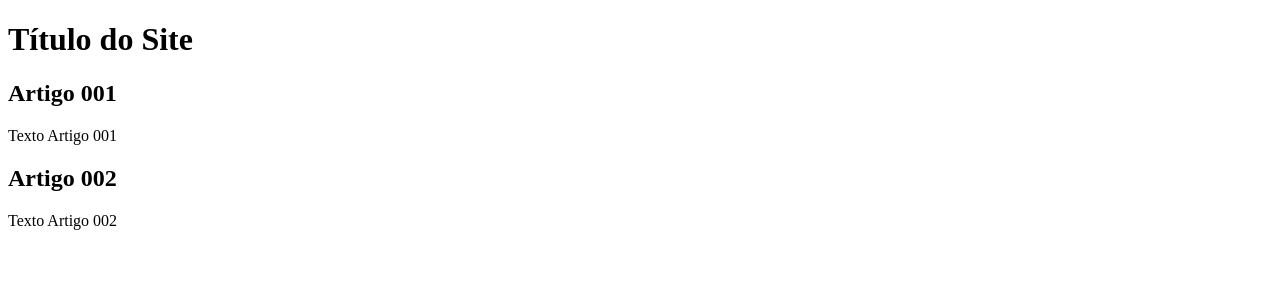
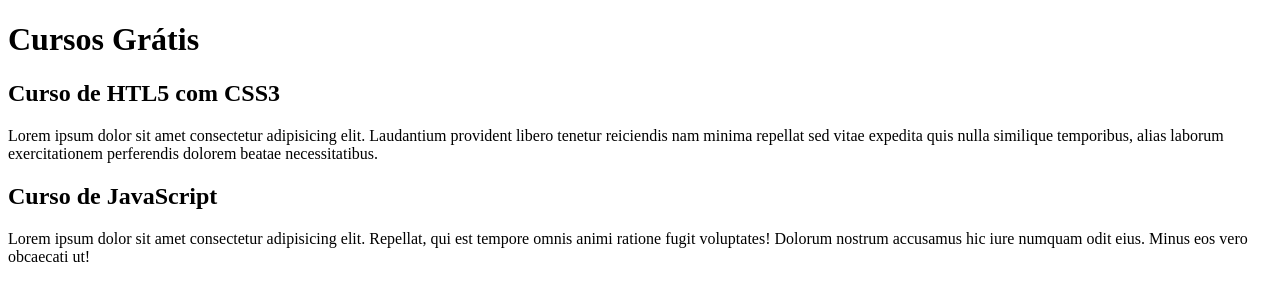
Before and after one commit to maianeee/projeto-site, a plain HTML site: page index.html in a window 1280 px wide. Drawn offline with Linux system fonts and the light colour scheme.

Commit message:
comecei a escrever o conteúdo

```diff
--- a/index.html
+++ b/index.html
@@ -8,15 +8,15 @@
 <body>
     <main>
         <header>
-            <h1>Título do Site</h1>
+            <h1>Cursos Grátis</h1>
         </header>
         <article>
-            <h2>Artigo 001</h2>
-            <p>Texto Artigo 001</p>
+            <h2>Curso de HTL5 com CSS3</h2>
+            <p>Lorem ipsum dolor sit amet consectetur adipisicing elit. Laudantium provident libero tenetur reiciendis nam minima repellat sed vitae expedita quis nulla similique temporibus, alias laborum exercitationem perferendis dolorem beatae necessitatibus.</p>
         </article>
         <article>
-            <h2>Artigo 002</h2>
-            <p>Texto Artigo 002</p>
+            <h2>Curso de JavaScript</h2>
+            <p>Lorem ipsum dolor sit amet consectetur adipisicing elit. Repellat, qui est tempore omnis animi ratione fugit voluptates! Dolorum nostrum accusamus hic iure numquam odit eius. Minus eos vero obcaecati ut!</p>
         </article>
     </main>
 </body>
```
